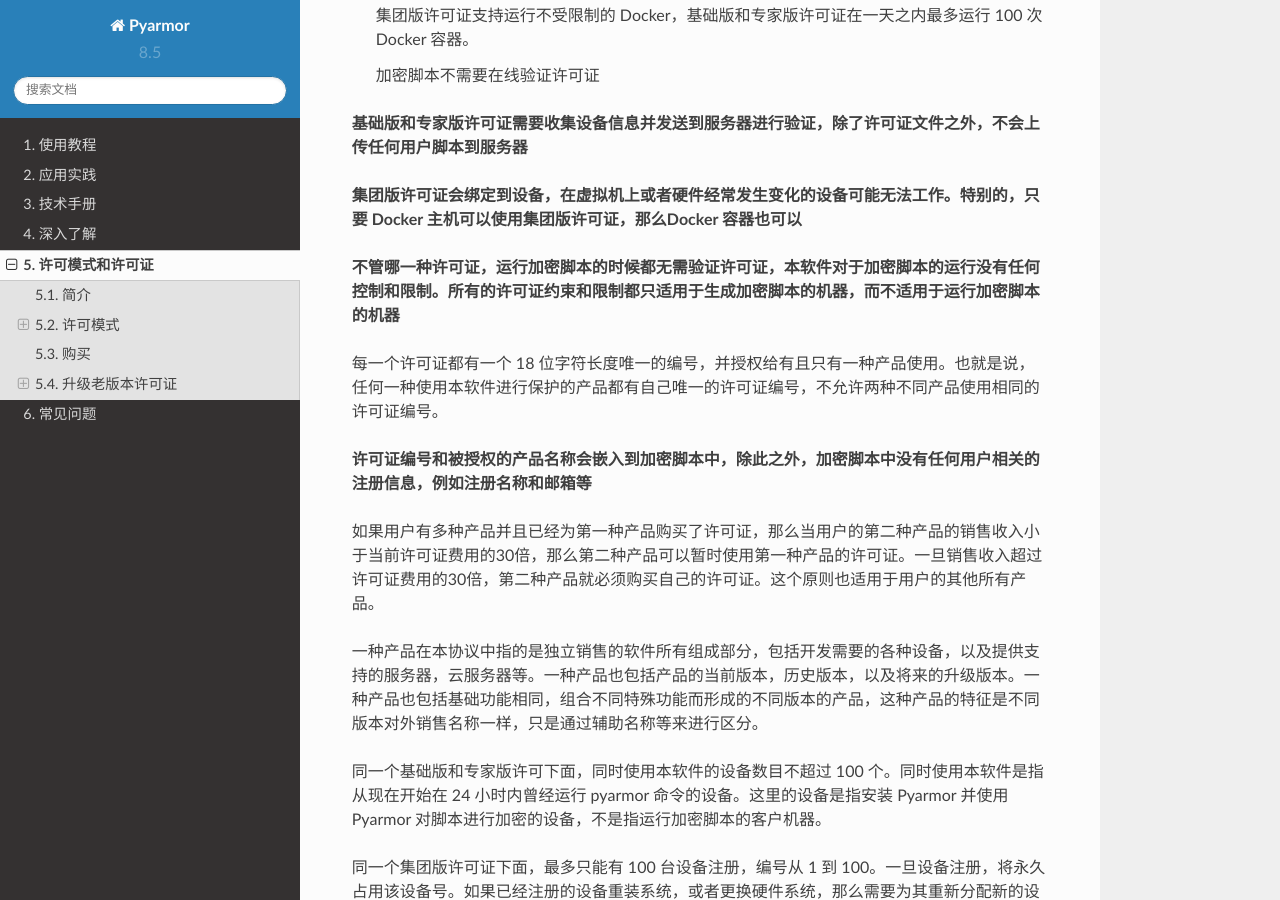
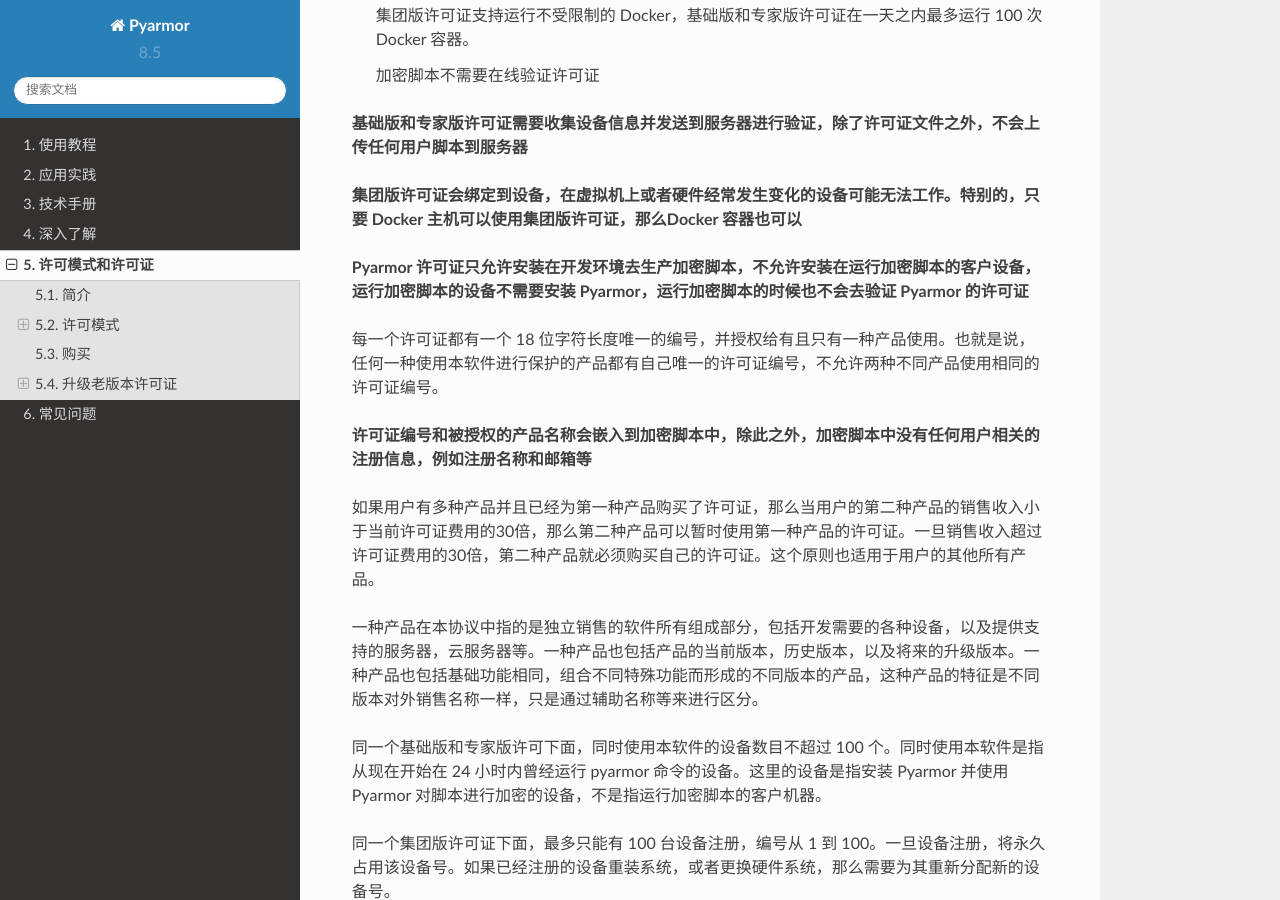
Before and after one commit to dashingsoft/pyarmor-docs-zh, a Sphinx documentation site: the page built from docs/licenses.rst, in a window 1280 px wide and 900 px high, scrolled down 1302 px. Built offline with Sphinx 7.4.7 and the Read the Docs theme 2.0.0, drawn with Linux system fonts in a browser that asks for light colours.

Commit message:
Refine doc

```diff
--- a/docs/licenses.rst
+++ b/docs/licenses.rst
@@ -57,7 +57,7 @@
 
 **集团版许可证会绑定到设备，在虚拟机上或者硬件经常发生变化的设备可能无法工作。特别的，只要 Docker 主机可以使用集团版许可证，那么Docker 容器也可以**
 
-**不管哪一种许可证，运行加密脚本的时候都无需验证许可证，本软件对于加密脚本的运行没有任何控制和限制。所有的许可证约束和限制都只适用于生成加密脚本的机器，而不适用于运行加密脚本的机器**
+**Pyarmor 许可证只允许安装在开发环境去生产加密脚本，不允许安装在运行加密脚本的客户设备，运行加密脚本的设备不需要安装 Pyarmor，运行加密脚本的时候也不会去验证 Pyarmor 的许可证**
 
 每一个许可证都有一个 18 位字符长度唯一的编号，并授权给有且只有一种产品使用。也就是说，任何一种使用本软件进行保护的产品都有自己唯一的许可证编号，不允许两种不同产品使用相同的许可证编号。
 
```
